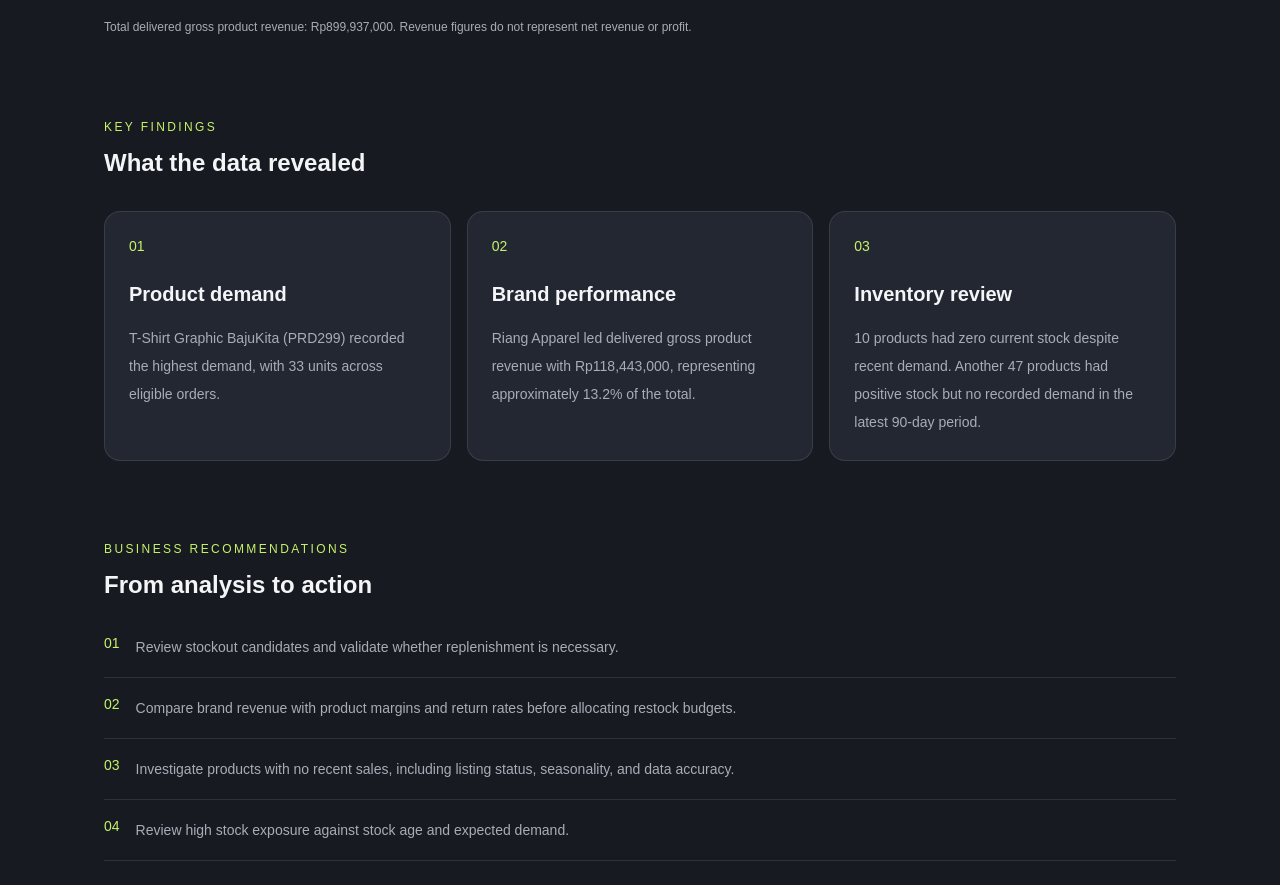
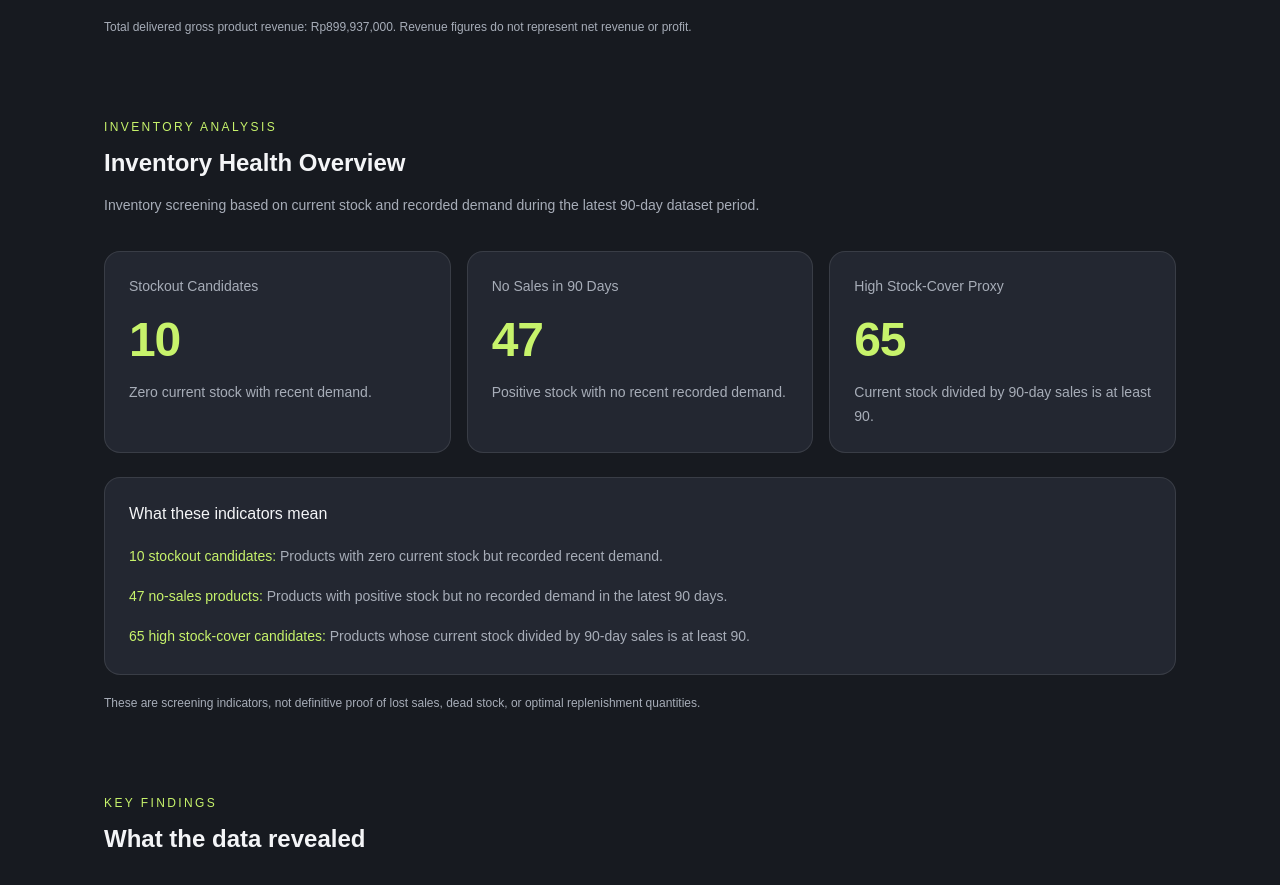
Before and after one commit to AGRAAA/Agra-Web, a Next.js app: page /work/gayanara-product-inventory-analysis in a window 1280 px wide. Shown: the part 2712-3597 px from the top of the page. Built offline with nearby package versions, Linux system fonts and the light colour scheme.

Commit message:
Add inventory analysis dataset and inventory analysis visualization
Added inventory metrics for stockout candidates, no sales, and high stock-cover proxy. Enhanced inventory analysis section with detailed indicators and descriptions.

```diff
--- a/src/app/work/gayanara-product-inventory-analysis/page.tsx
+++ b/src/app/work/gayanara-product-inventory-analysis/page.tsx
@@ -59,6 +59,26 @@ const brandRevenue = [
   { name: "Kanvas Lokal", revenue: 71828000, share: 7.98 },
   { name: "Ratu Mode", revenue: 69465000, share: 7.72 },
 ];
+
+
+const inventoryMetrics = [
+  {
+    label: "Stockout Candidates",
+    value: 10,
+    description: "Zero current stock with recent demand.",
+  },
+  {
+    label: "No Sales in 90 Days",
+    value: 47,
+    description: "Positive stock with no recent recorded demand.",
+  },
+  {
+    label: "High Stock-Cover Proxy",
+    value: 65,
+    description: "Current stock divided by 90-day sales is at least 90.",
+  },
+];
+
 
 export default function GayanaraProject() {
   return (
@@ -221,6 +241,70 @@ export default function GayanaraProject() {
   </p>
 </section>
 
+
+<section className="mt-20">
+  <p className="text-xs uppercase tracking-[0.2em] text-[#C7F36B]">
+    INVENTORY ANALYSIS
+  </p>
+
+  <h2 className="mt-3 text-2xl font-semibold">
+    Inventory Health Overview
+  </h2>
+
+  <p className="mt-3 text-sm leading-7 text-[#A7ADB8]">
+    Inventory screening based on current stock and recorded demand
+    during the latest 90-day dataset period.
+  </p>
+
+  <div className="mt-8 grid gap-4 md:grid-cols-3">
+    {inventoryMetrics.map((metric) => (
+      <article
+        key={metric.label}
+        className="rounded-2xl border border-white/10 bg-[#232731] p-6"
+      >
+        <p className="text-sm text-[#A7ADB8]">
+          {metric.label}
+        </p>
+
+        <p className="mt-5 text-5xl font-semibold tracking-tight text-[#C7F36B]">
+          {metric.value}
+        </p>
+
+        <p className="mt-4 text-sm leading-6 text-[#A7ADB8]">
+          {metric.description}
+        </p>
+      </article>
+    ))}
+  </div>
+
+  <div className="mt-6 rounded-2xl border border-white/10 bg-[#232731] p-6">
+    <h3 className="font-medium">
+      What these indicators mean
+    </h3>
+
+    <ul className="mt-4 space-y-3 text-sm leading-7 text-[#A7ADB8]">
+      <li>
+        <span className="text-[#C7F36B]">10 stockout candidates:</span>{" "}
+        Products with zero current stock but recorded recent demand.
+      </li>
+      <li>
+        <span className="text-[#C7F36B]">47 no-sales products:</span>{" "}
+        Products with positive stock but no recorded demand in the latest 90 days.
+      </li>
+      <li>
+        <span className="text-[#C7F36B]">65 high stock-cover candidates:</span>{" "}
+        Products whose current stock divided by 90-day sales is at least 90.
+      </li>
+    </ul>
+  </div>
+
+  <p className="mt-4 text-xs leading-6 text-[#A7ADB8]">
+    These are screening indicators, not definitive proof of lost sales,
+    dead stock, or optimal replenishment quantities.
+  </p>
+</section>
+
+
         <section className="mt-20">
           <p className="text-xs uppercase tracking-[0.2em] text-[#C7F36B]">
             Key findings
```
